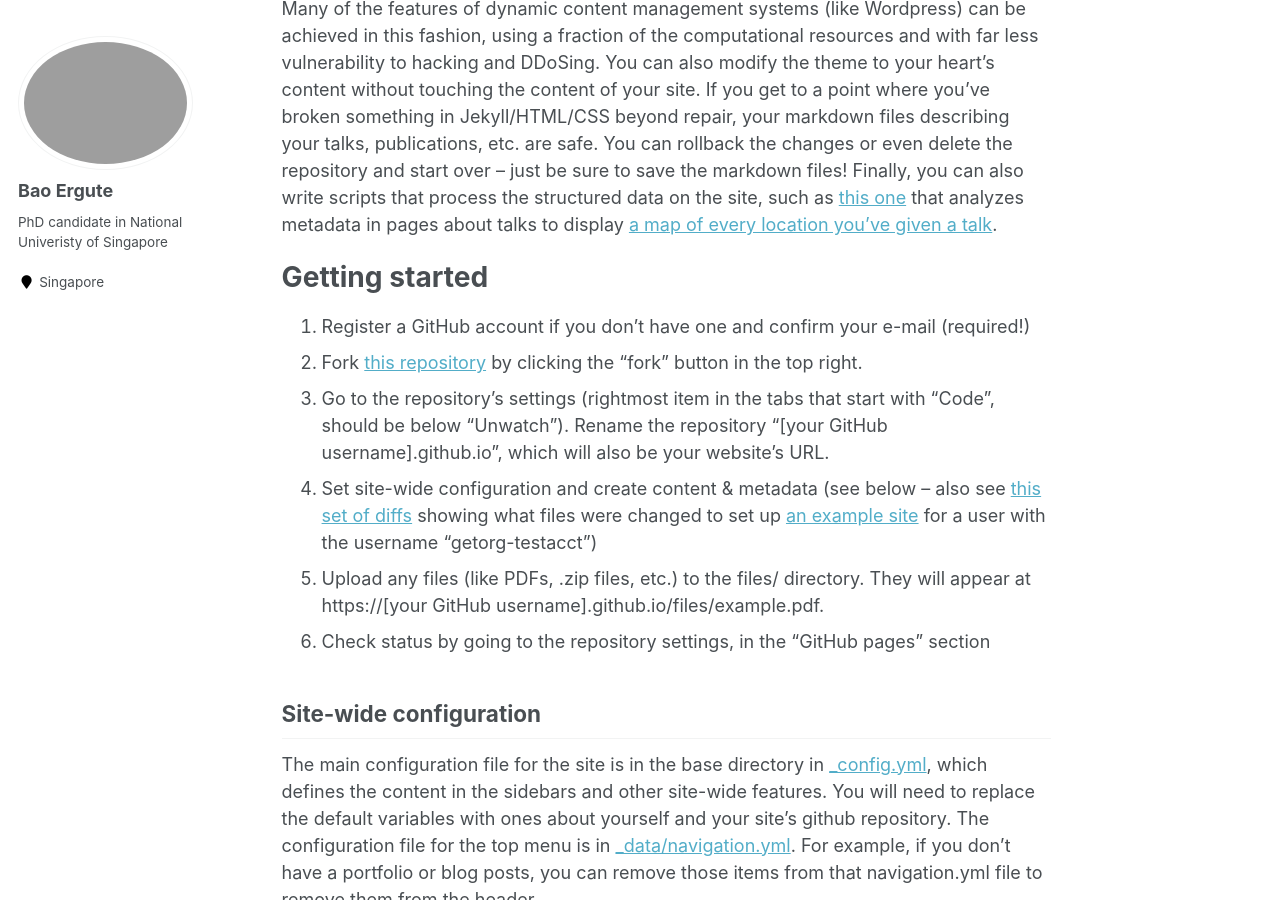
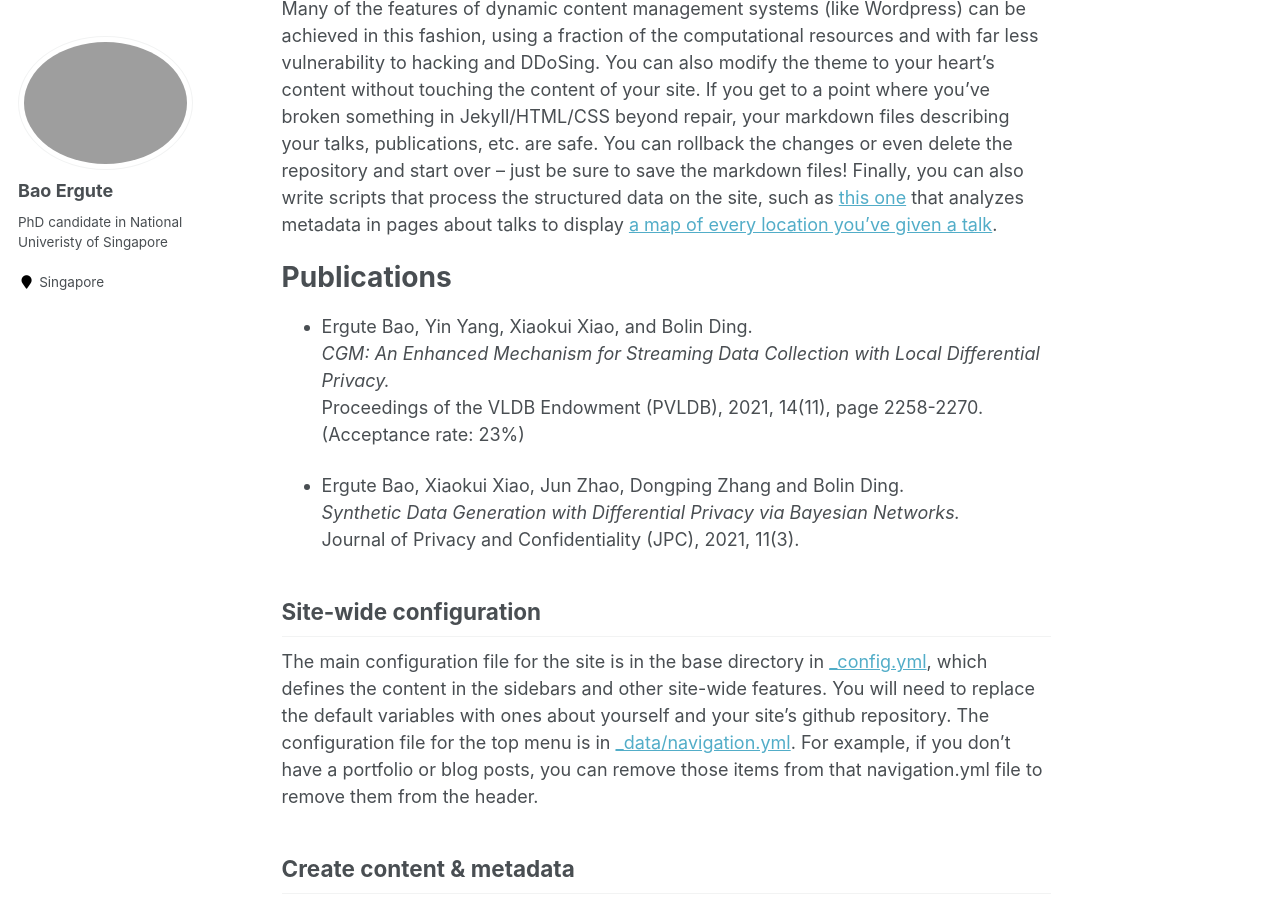
Before and after one commit to paulgute/paulgute.github.io, a Jekyll site: the page built from _pages/about.md, in a window 1280 px wide and 900 px high, scrolled down 774 px. Built offline with Jekyll 4.4.1, drawn with Linux system fonts in a browser that asks for light colours; some of the changed text lies outside the part shown.

Commit message:
Update about.md

```diff
--- a/_pages/about.md
+++ b/_pages/about.md
@@ -16,14 +16,16 @@ Like many other Jekyll-based GitHub Pages templates, academicpages makes you sep
 
 Many of the features of dynamic content management systems (like Wordpress) can be achieved in this fashion, using a fraction of the computational resources and with far less vulnerability to hacking and DDoSing. You can also modify the theme to your heart's content without touching the content of your site. If you get to a point where you've broken something in Jekyll/HTML/CSS beyond repair, your markdown files describing your talks, publications, etc. are safe. You can rollback the changes or even delete the repository and start over -- just be sure to save the markdown files! Finally, you can also write scripts that process the structured data on the site, such as [this one](https://github.com/academicpages/academicpages.github.io/blob/master/talkmap.ipynb) that analyzes metadata in pages about talks to display [a map of every location you've given a talk](https://academicpages.github.io/talkmap.html).
 
-Getting started
+Publications
 ======
-1. Register a GitHub account if you don't have one and confirm your e-mail (required!)
-1. Fork [this repository](https://github.com/academicpages/academicpages.github.io) by clicking the "fork" button in the top right.
-1. Go to the repository's settings (rightmost item in the tabs that start with "Code", should be below "Unwatch"). Rename the repository "[your GitHub username].github.io", which will also be your website's URL.
-1. Set site-wide configuration and create content & metadata (see below -- also see [this set of diffs](http://archive.is/3TPas) showing what files were changed to set up [an example site](https://getorg-testacct.github.io) for a user with the username "getorg-testacct")
-1. Upload any files (like PDFs, .zip files, etc.) to the files/ directory. They will appear at https://[your GitHub username].github.io/files/example.pdf.
-1. Check status by going to the repository settings, in the "GitHub pages" section
+- Ergute Bao, Yin Yang, Xiaokui Xiao, and Bolin Ding.\
+*CGM: An Enhanced Mechanism for Streaming Data Collection with Local Differential Privacy.*\
+Proceedings of the VLDB Endowment (PVLDB), 2021, 14(11), page 2258-2270. (Acceptance rate: 23%)
+
+
+- Ergute Bao, Xiaokui Xiao, Jun Zhao, Dongping Zhang and Bolin Ding.\
+*Synthetic Data Generation with Differential Privacy via Bayesian Networks.*\
+Journal of Privacy and Confidentiality (JPC), 2021, 11(3).
 
 Site-wide configuration
 ------
@@ -47,4 +49,4 @@ Example: editing a markdown file for a talk
 
 For more info
 ------
-More info about configuring academicpages can be found in [the guide](https://academicpages.github.io/markdown/). The [guides for the Minimal Mistakes theme](https://mmistakes.github.io/minimal-mistakes/docs/configuration/) (which this theme was forked from) might also be helpful.
+<!-- More info about configuring academicpages can be found in [the guide](https://academicpages.github.io/markdown/). The [guides for the Minimal Mistakes theme](https://mmistakes.github.io/minimal-mistakes/docs/configuration/) (which this theme was forked from) might also be helpful. -->
```
